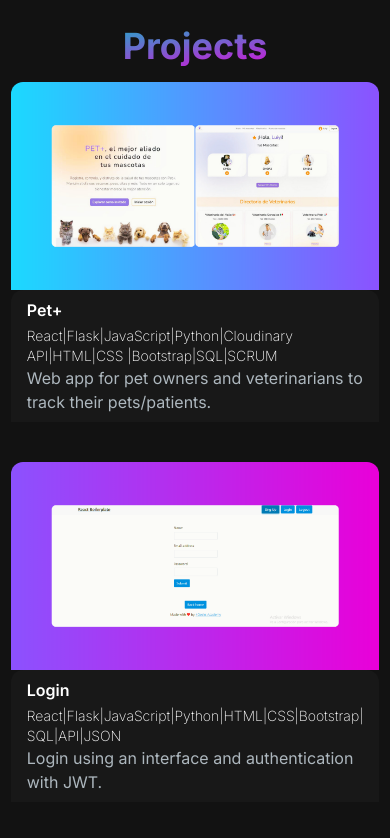
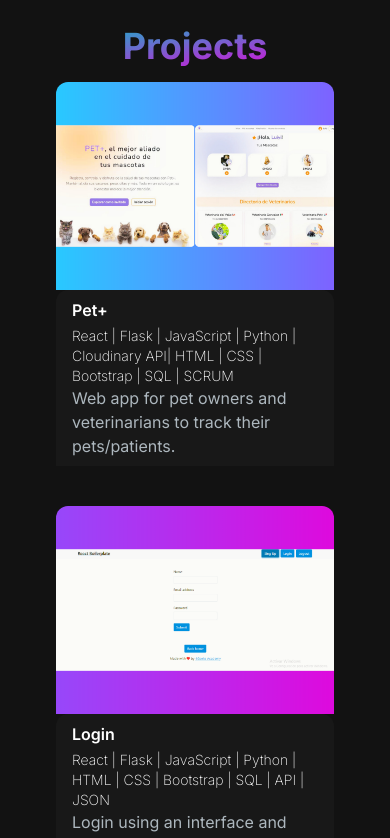
Before and after one commit to OUHernandezAyala/ProfileWebsite, a Next.js app: page / in a window 390 px wide. Shown: the part 2601-3439 px from the top of the page. Built offline with nearby package versions, Linux system fonts and the light colour scheme.

Commit message:
Project responsive Card

```diff
--- a/app/Components/CardsProjects.jsx
+++ b/app/Components/CardsProjects.jsx
@@ -4,7 +4,7 @@ import { CodeBracketIcon, EyeIcon } from "@heroicons/react/24/solid";
 
 const ProjectsCards = ({imgenUrl, title, description, tech, gitUrl, prevUrl }) =>{
     return(
-        <div className="mx-2">
+        <div className="">
             <div
             className="h-52 md:h-72  rounded-t-xl relative group"
             style={{background:`url(${imgenUrl})`, backgroundSize:"cover", backgroundPosition:"center"}}
@@ -19,9 +19,9 @@ const ProjectsCards = ({imgenUrl, title, description, tech, gitUrl, prevUrl }) =
              </div>
             </div>
             <div className="text-white rounded-t-xl bg-[#181818] p-2 px-4">
-                <h5 className="font-xl font-semibold mb-1">{title}</h5>
-                <p className="text-sm font-extralight">{tech}</p>
-                <p className="text-[#ADB7BE]">{description}</p>
+                <h5 className="flex font-xl font-semibold mb-1">{title}</h5>
+                <p className="flex text-sm font-extralight">{tech}</p>
+                <p className="flex text-[#ADB7BE]">{description}</p>
             </div>
         </div>
     )
--- a/app/Components/Projects.jsx
+++ b/app/Components/Projects.jsx
@@ -8,7 +8,7 @@ const projectsInfo = [
         id:"1",
         title:"Pet+",
         description:"Web app for pet owners and veterinarians to track their pets/patients.",
-        tech:"React|Flask|JavaScript|Python|Cloudinary API|HTML|CSS |Bootstrap|SQL|SCRUM",
+        tech:"React | Flask | JavaScript | Python | Cloudinary API| HTML | CSS | Bootstrap | SQL | SCRUM",
         imagen: "/images/projects/Project1.png",
         gitUrl: "https://github.com/OUHernandezAyala/Login-Flask",
         prevUrl: "https://github.com/OUHernandezAyala/Login-Flask"
@@ -16,7 +16,7 @@ const projectsInfo = [
         id:"2",
         title: "Login",
         description: "Login using an interface and authentication with JWT.",
-        tech:"React|Flask|JavaScript|Python|HTML|CSS|Bootstrap| SQL|API|JSON",
+        tech:"React | Flask | JavaScript | Python | HTML | CSS | Bootstrap | SQL | API | JSON",
         imagen: "/images/projects/Project2.png",
         gitUrl: "https://github.com/OUHernandezAyala/Login-Flask",
         prevUrl: "https://github.com/OUHernandezAyala/Login-Flask"
@@ -26,7 +26,7 @@ const projectsInfo = [
         id: "3",
         title: "Tesla Clone",
         description: "A landing page for Tesla currently in development.",
-        tech:"Astro|HTML|Tailwind",
+        tech:"Astro | HTML | Tailwind",
         imagen: "/images/projects/Project3.png",
         gitUrl: "https://github.com/OUHernandezAyala/Tesla-Clone",
         prevUrl: "https://tesla-clone-nl92pko7j-oscar-uriels-projects.vercel.app/"
@@ -36,7 +36,7 @@ const projectsInfo = [
         id: "4",
         title: "Star Wars Landing Page with API",
         description: "Built a Star Wars page consuming an API.",
-        tech:"React|JavaScript|HTML|Bootstrap|JSON",
+        tech:"React | JavaScript | HTML | Bootstrap | JSON",
         imagen: "/images/projects/Project4.png",
         gitUrl: "https://github.com/OUHernandezAyala/React-StarWars-OUHernandezAyala",
         prevUrl: "https://github.com/OUHernandezAyala/React-StarWars-OUHernandezAyala"
@@ -46,7 +46,7 @@ const projectsInfo = [
         id: "5",
         title: "Neural Link",
         description: "A project utilizing a custom neural network model trained to convert Celsius to Fahrenheit.",
-        tech: "Python|tensorflow|numpy|matplotlib",
+        tech: "Python | tensorflow | numpy | matplotlib",
         imagen: "/images/projects/Project5.png",
         gitUrl: "https://github.com/OUHernandezAyala/NeuralLink",
         prevUrl: "https://github.com/OUHernandezAyala/NeuralLink"
@@ -56,7 +56,7 @@ const projectsInfo = [
         id: "6",
         title: "Spotify Player",
         description: "A spotify player in development.",
-        tech:"React|Vite|JavaScript|HTML|MaterialUI|Spotify API|Axios",
+        tech:"React | Vite | JavaScript | HTML | MaterialUI | Spotify API |Axios",
         imagen: "/images/projects/Project6.png",
         gitUrl: "https://github.com/OUHernandezAyala/Spotify-Project",
         prevUrl: "https://github.com/OUHernandezAyala/Spotify-Project"
@@ -68,7 +68,7 @@ const ProjectsSection = () => {
     return(
        <div id="projects" className="py-20">
         <h2 className="text-4xl font-bold my-4 text-transparent text-center bg-clip-text bg-gradient-to-br from-[#0abdc6]  to-[#ea00d9]">Projects</h2>
-        <div  className="grid md:grid-cols-3 gap-10 md:gap-6 justify-center w-full" >
+        <div  className="grid md:grid-cols-3 gap-10 md:gap-6 justify-center mx-2" >
         {projectsInfo.map((projects)=>
                 <ProjectsCards
                 key={projects.id}
```
